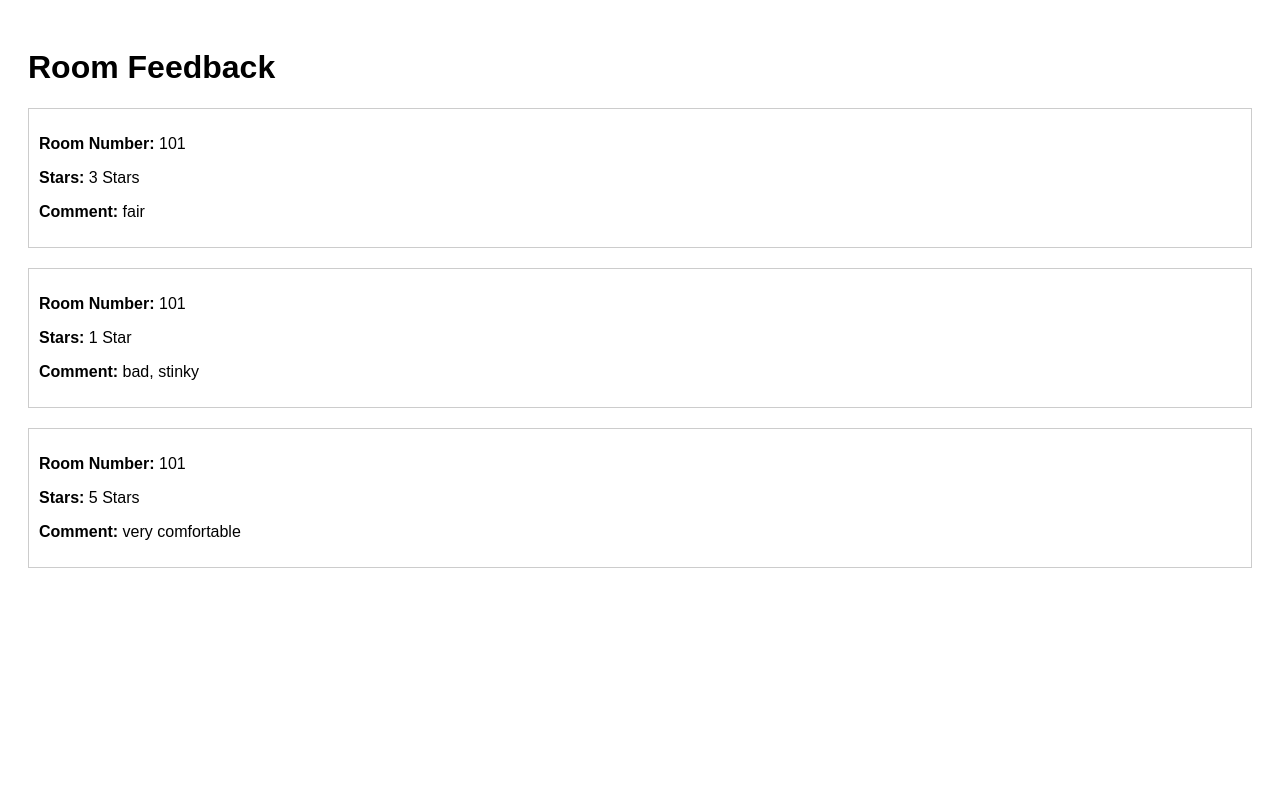
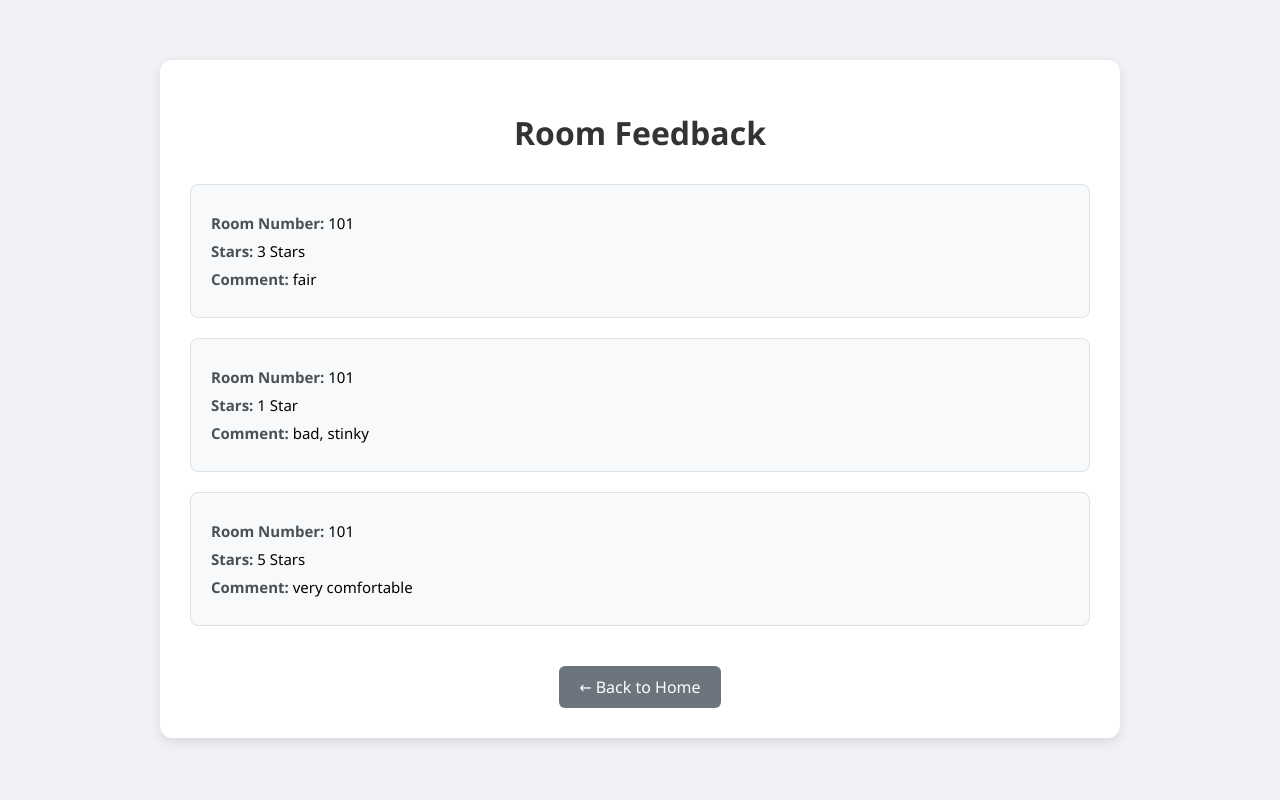
Before and after one commit to xcepo/hotelman, a PHP site: page /ratedrooms.php in a window 1280 px wide. Run offline with PHP 8.4, Linux system fonts and the light colour scheme; data comes from the database, SQL or seed files in the repository.

Commit message:
commit update

```diff
--- a/index.php
+++ b/index.php
@@ -93,10 +93,10 @@ if (isset($_SESSION['id'])) {
     <div class="login-container">
         <h1>Login</h1>
         <form action="config.php" method="POST">
-            <label for="username">Username:</label>
+            <label for="username">Username</label>
             <input type="text" id="username" name="username" placeholder="Username" required>
 
-            <label for="psw">Password:</label>
+            <label for="psw">Password</label>
             <input type="password" id="psw" name="psw" placeholder="Password" required>
 
             <input type="submit" name="loginBtn" value="Login">
--- a/ratedrooms.php
+++ b/ratedrooms.php
@@ -1,30 +1,78 @@
 <!DOCTYPE html>
-<html>
+<html lang="en">
+
 <head>
-    <meta charset="utf-8">
-    <meta name="viewport" content="width=device-width, initial-scale=1">
+    <meta charset="UTF-8">
+    <meta name="viewport" content="width=device-width, initial-scale=1.0">
     <title>Room Feedback</title>
     <style>
     body {
-            font-family: Arial, sans-serif;
+        font-family: "Segoe UI", Tahoma, Geneva, Verdana, sans-serif;
+        margin: 0;
         padding: 20px;
+        background-color: #f0f2f5;
+    }
+
+    .container {
+        max-width: 900px;
+        margin: 40px auto;
+        background: #fff;
+        padding: 30px;
+        border-radius: 12px;
+        box-shadow: 0 4px 12px rgba(0, 0, 0, 0.1);
+    }
+
+    h1 {
+        text-align: center;
+        color: #333;
+        margin-bottom: 30px;
     }
 
     .feedback-box {
-            border: 1px solid #ccc;
-            padding: 10px;
+        border: 1px solid #dee2e6;
+        background-color: #f8f9fa;
+        padding: 20px;
         margin-bottom: 20px;
+        border-radius: 8px;
+    }
+
+    .feedback-box p {
+        margin: 8px 0;
+        font-size: 15px;
+    }
+
+    .feedback-box strong {
+        color: #495057;
+    }
+
+    .back-button {
+        display: inline-block;
+        margin-top: 20px;
+        text-decoration: none;
+        padding: 10px 20px;
+        background-color: #6c757d;
+        color: white;
+        border-radius: 6px;
+        transition: background-color 0.2s ease;
+    }
+
+    .back-button:hover {
+        background-color: #5a6268;
+    }
+
+    .center {
+        text-align: center;
     }
     </style>
 </head>
+
 <body>
+    <div class="container">
         <h1>Room Feedback</h1>
 
         <?php
-    // Include your database configuration file
         require('config.php');
 
-    // Fetch all data from the roomfeedback table
         $query = "SELECT roomfeedback.*, rooms.room_number, stars.name AS star_name
                   FROM roomfeedback
                   INNER JOIN rooms ON roomfeedback.rooms_id = rooms.id
@@ -35,22 +83,25 @@
             if (mysqli_num_rows($result) > 0) {
                 while ($row = mysqli_fetch_assoc($result)) {
                     echo '<div class="feedback-box">';
-                echo '<p><strong>Room Number:</strong> ' . $row['room_number'] . '</p>';
-                echo '<p><strong>Stars:</strong> ' . $row['star_name'] . '</p>';
-                echo '<p><strong>Comment:</strong> ' . $row['contents'] . '</p>';
-                // You can display other feedback information here
-
+                    echo '<p><strong>Room Number:</strong> ' . htmlspecialchars($row['room_number']) . '</p>';
+                    echo '<p><strong>Stars:</strong> ' . htmlspecialchars($row['star_name']) . '</p>';
+                    echo '<p><strong>Comment:</strong> ' . htmlspecialchars($row['contents']) . '</p>';
                     echo '</div>';
                 }
             } else {
-            echo 'No feedback found.';
+                echo '<p>No feedback found.</p>';
             }
         } else {
-        echo 'Error: ' . $query . '<br>' . mysqli_error($conn);
+            echo '<p>Error: ' . $query . '<br>' . mysqli_error($conn) . '</p>';
         }
 
         mysqli_close($conn);
         ?>
 
+        <div class="center">
+            <a href="home.php" class="back-button">← Back to Home</a>
+        </div>
+    </div>
 </body>
+
 </html>
```
Also changed, not shown: home.php (+12 -6 lines), rate.php (+87 -35 lines), rules.php (+67 -11 lines). Lines whose indentation alone changed are shown as unchanged.
